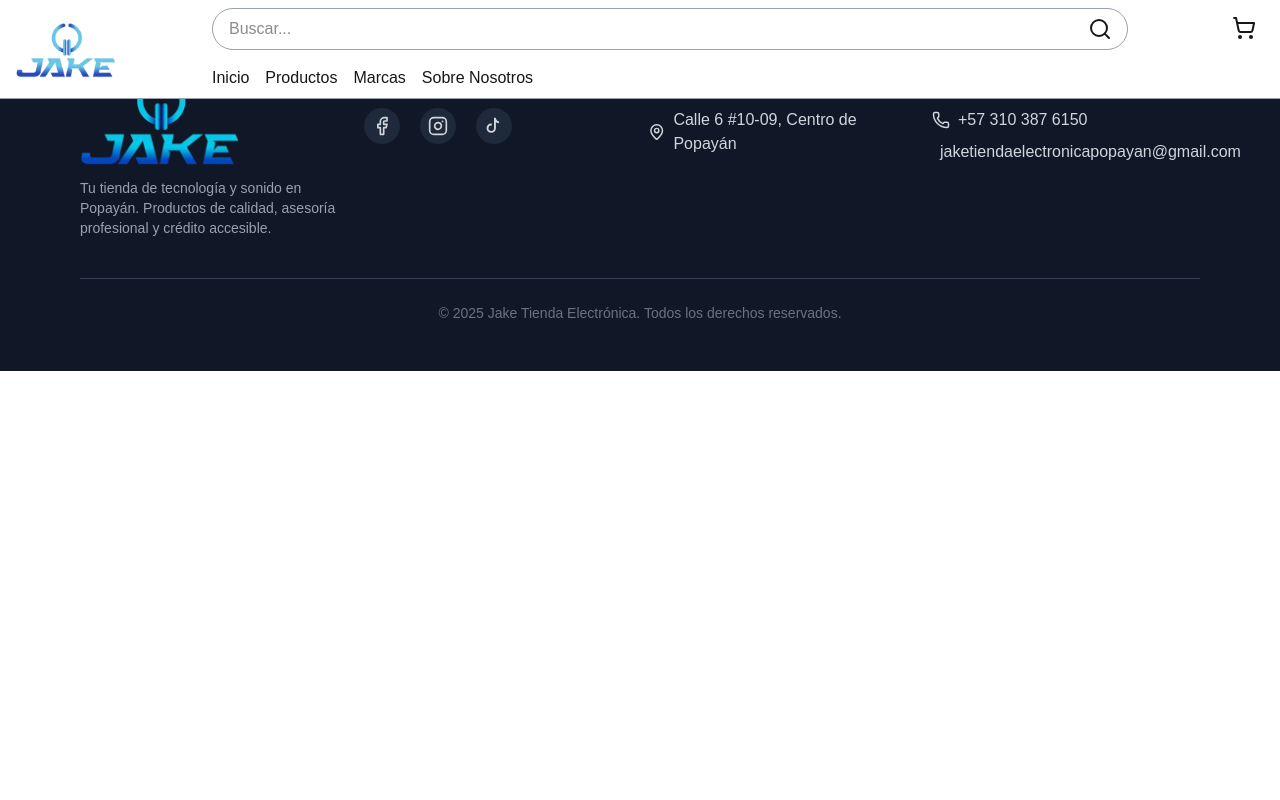
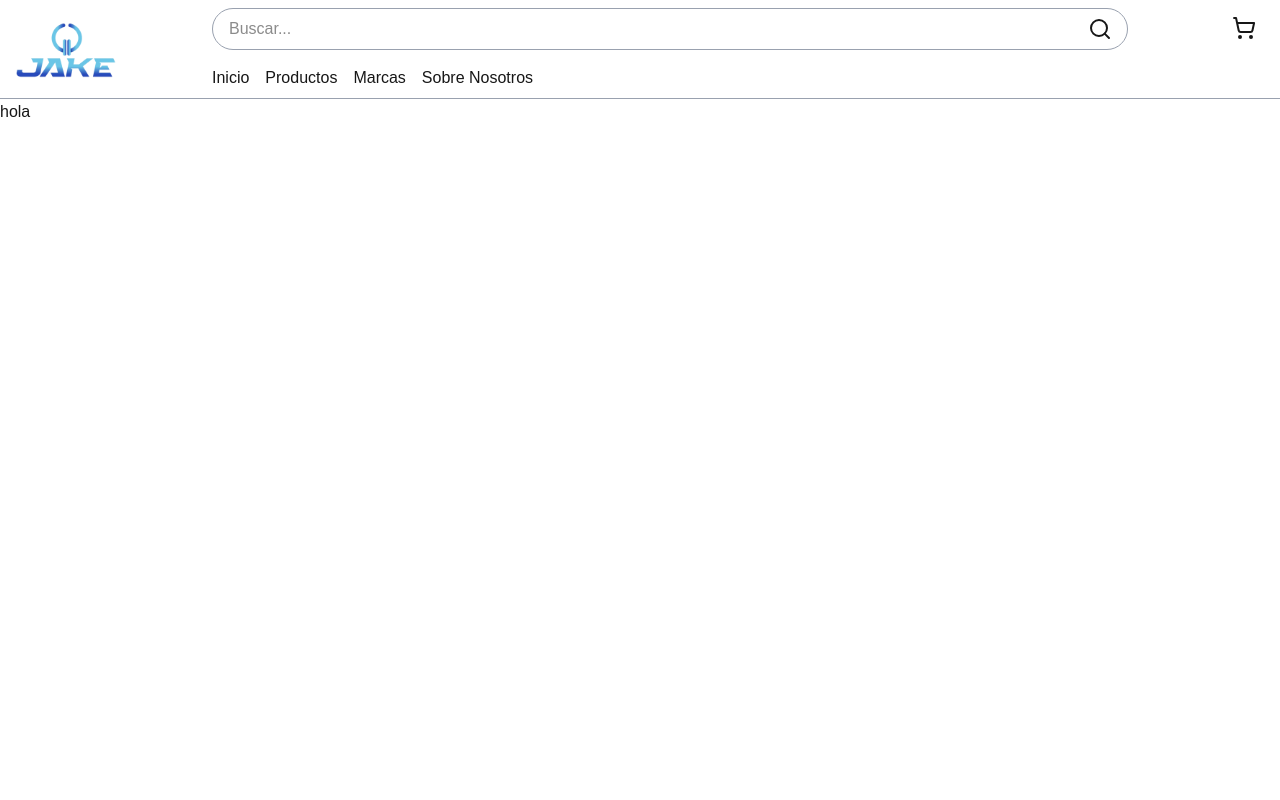
Before and after one commit to kevin-medina-jake/jake-tienda-frontend, a Next.js app: page / in a window 1280 px wide. Shown: the top 800 px of the page. Built offline with nearby package versions, Linux system fonts and the light colour scheme.

Commit message:
Update lockfile version, add swiper dependency, and enhance Navbar component with routing

```diff
--- a/package.json
+++ b/package.json
@@ -13,6 +13,7 @@
     "next": "15.4.4",
     "react": "19.1.0",
     "react-dom": "19.1.0",
+    "swiper": "^11.2.10",
     "zustand": "^5.0.6"
   },
   "devDependencies": {
--- a/src/app/layout.tsx
+++ b/src/app/layout.tsx
@@ -3,7 +3,6 @@ import { Geist, Geist_Mono } from "next/font/google";
 import "@/styles/globals.css";
 import { Navbar } from "@/components/common/navbar";
 import Footer from "@/components/common/footer";
-
 
 const geistSans = Geist({
   variable: "--font-geist-sans",
@@ -32,7 +31,9 @@ export default function RootLayout({
       >
         <Navbar />
 
-        <main>{children}</main>
+        <main className="min-h-screen grid mt-[100px] max-w-7xl w-full mx-auto">
+          {children}
+        </main>
 
         <Footer />
       </body>
--- a/src/components/common/navbar.tsx
+++ b/src/components/common/navbar.tsx
@@ -1,4 +1,6 @@
 import Image from "next/image";
+import Link from "next/link";
+
 import Logo from "@/assets/logo/image.png";
 
 import { Menu, Search, ShoppingCart } from "lucide-react";
@@ -7,7 +9,7 @@ export const Navbar = () => {
   return (
     <>
       {/* Desktop Menu And Search Bar */}
-      <nav className="bg-white max-w-7xl w-full sm:flex z-50 gap-4 h-[100] justify-between absolute left-1/2 transform -translate-x-1/2 top-0 px-4 py-2 border-b border-gray-400 hidden">
+      <nav className="bg-white max-w-7xl w-full sm:flex z-50 gap-4 h-[100] justify-between fixed left-1/2 transform -translate-x-1/2 top-0 px-4 py-2 border-b border-gray-400 hidden">
         <section className="flex items-center">
           <Image src={Logo} alt="logo" width={100} height={50} />
         </section>
@@ -23,10 +25,14 @@ export const Navbar = () => {
             <Search className="absolute right-4" />
           </div>
           <ul className="flex gap-4">
-            <li>Inicio</li>
+            <li>
+              <Link href="/">Inicio</Link>
+            </li>
             <li>Productos</li>
             <li>Marcas</li>
-            <li>Sobre Nosotros</li>
+            <li>
+              <Link href="/about-us">Sobre Nosotros</Link>
+            </li>
           </ul>
         </section>
 
```
Also changed, not shown: 1 other file (tests, documents, lock files or other folders).
